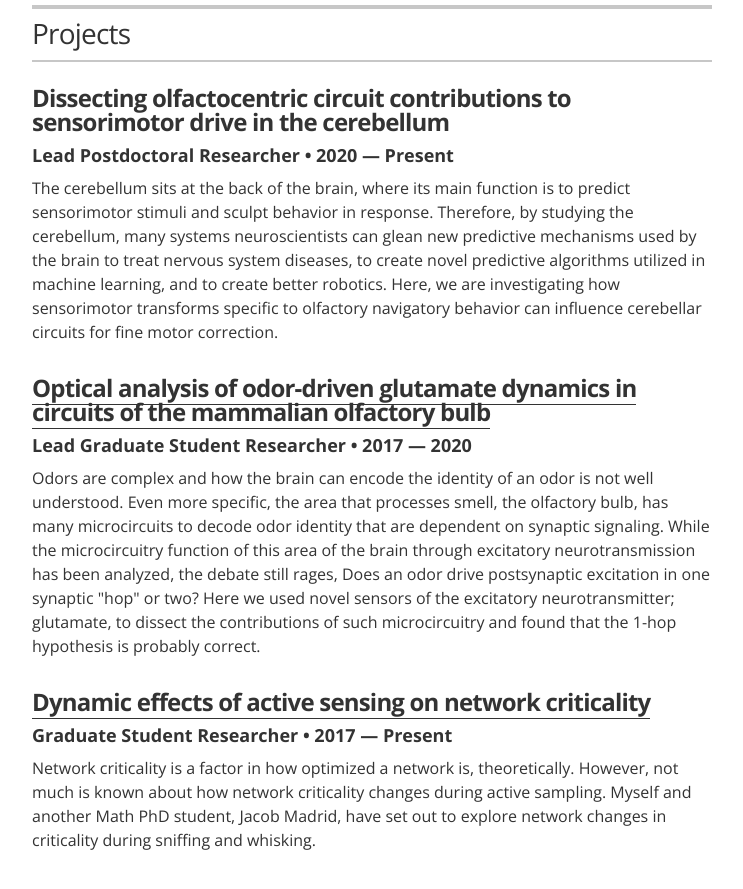
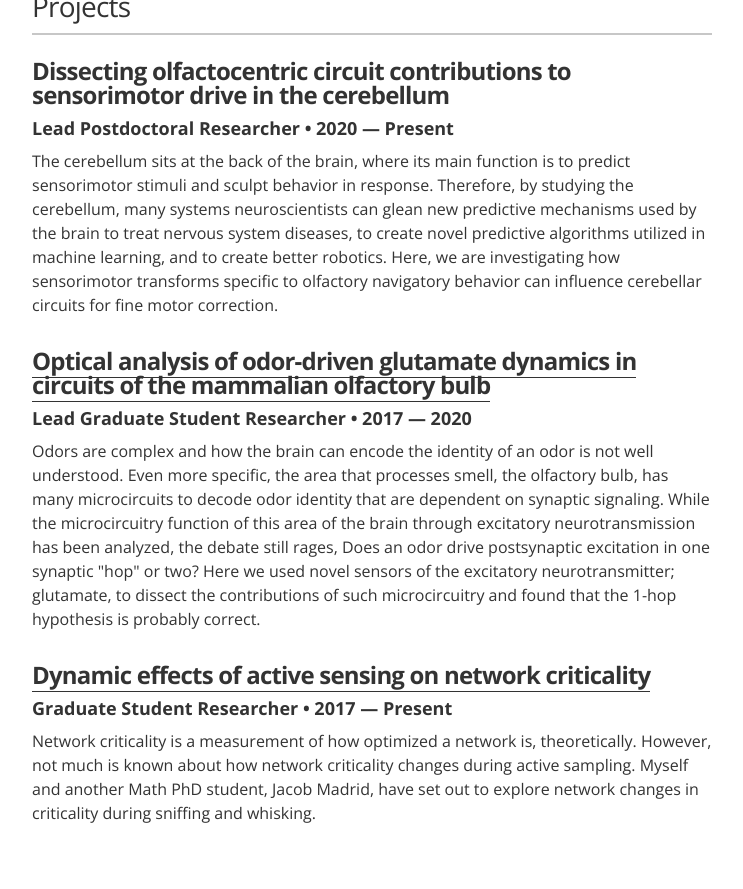
Before and after one commit to andsinpants/andsinpants.github.io, a Jekyll site: the page built from index.html, in a window 1280 px wide and 900 px high, scrolled down 2368 px. Shown: the top 889 px of the window, without its empty margins (268-1011 px from the left). Built offline with Jekyll 4.4.1, drawn with Linux system fonts in a browser that asks for light colours; some of the changed text lies outside the part shown.

Commit message:
various updates to text

```diff
--- a/_config.yml
+++ b/_config.yml
@@ -12,7 +12,7 @@
 resume_avatar:                  "true"
 resume_name:                    "Andrew K Moran"
 resume_title:                   ""
-resume_header_intro: "<p>I am a systems neuroscientist examining how information is processed across brain regions integrating both smell and movement.</p><p> My PhD work was performed with <a href=\"http://www.wachowiaklab.org/\">Matt Wachowiak</a> at the University of Utah.</p><p>My postdoctoral research is being perfomed with <a href=\"http://www.restrepolab.org/\">Diego Restrepo</a> and <a href=\"http://www.personlab.org/\">Abigail Person</a> at the University of Colorado, Anschutz Medical Campus. <p>My work and experience has signficance in the  fields of: <ul><li>perfumery, essential/cannabis oils, and flavor perception</li><li>novel robotics designed for volatile chemical detection (i.e., drugs/explosives)</li><li>brain-computer interfaces</li><li>computer science and data storage/accessibility</li></ul></p>"
+resume_header_intro: "<p>I am a systems neuroscientist examining how information is processed across brain regions integrating both smell and movement.</p><p> My PhD work was performed with <a href=\"http://www.wachowiaklab.org/\">Matt Wachowiak</a> at the University of Utah.</p><p>My postdoctoral research is being perfomed with <a href=\"http://www.restrepolab.org/\">Diego Restrepo</a> and <a href=\"http://www.personlab.org/\">Abigail Person</a> at the University of Colorado, Anschutz Medical Campus. <p>My work and experience has signficance in the  fields of: <ul><li>perfumery, essential/cannabis oils, and flavor perception</li><li>novel robotics designed for drug/explosive detection</li><li>brain-computer interfaces</li><li>computer science principles in data storage/accessibility</li></ul></p>"
 
 # used for the contact button in _layouts/resume.html
 resume_contact_email:           "andsinpants@gmail.com"
--- a/_data/projects.yml
+++ b/_data/projects.yml
@@ -20,4 +20,4 @@
   role: Graduate Student Researcher
   duration: 2017 &mdash; Present
   url: https://bit.ly/3OGUkHF
-  description: Network criticality is a factor in how optimized a network is, theoretically. However, not much is known about how network criticality changes during active sampling. Myself and another Math PhD student, Jacob Madrid, have set out to explore network changes in criticality during sniffing and whisking.
+  description: Network criticality is a measurement of how optimized a network is, theoretically. However, not much is known about how network criticality changes during active sampling. Myself and another Math PhD student, Jacob Madrid, have set out to explore network changes in criticality during sniffing and whisking.
```
